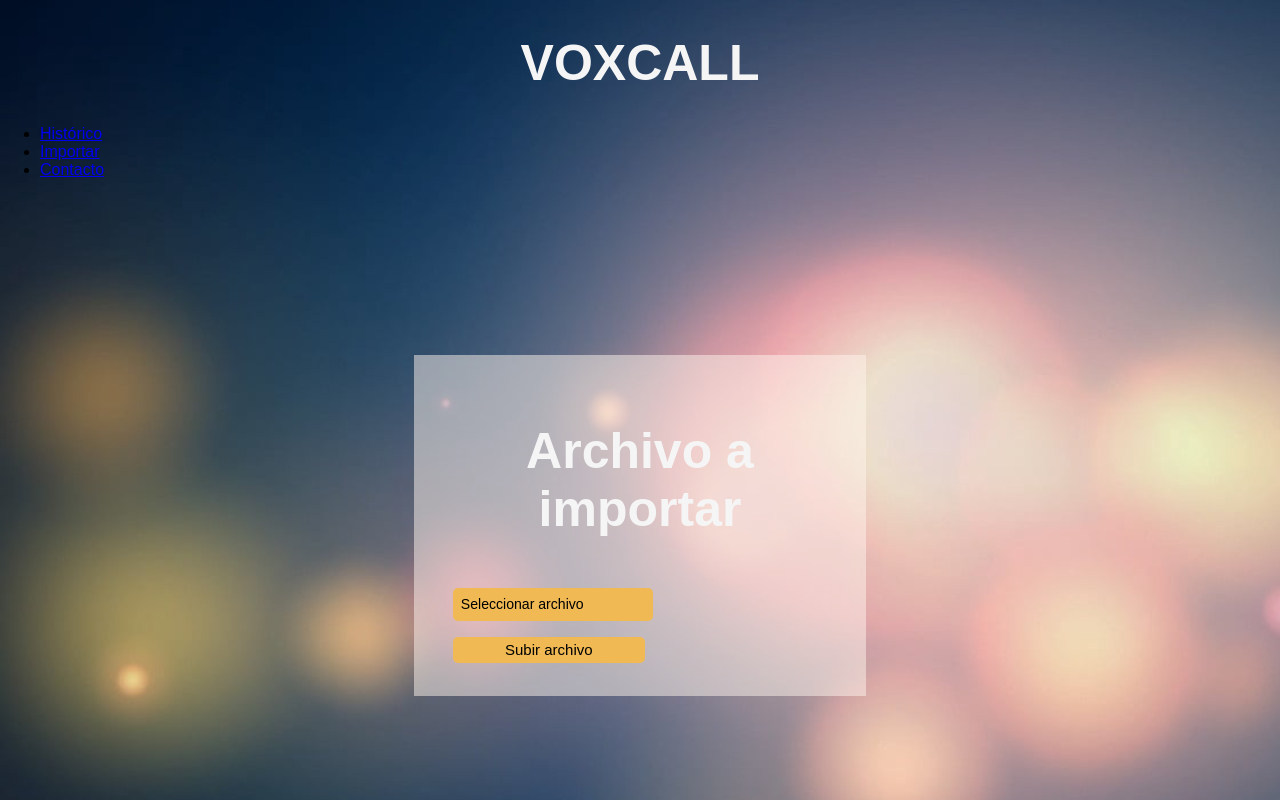
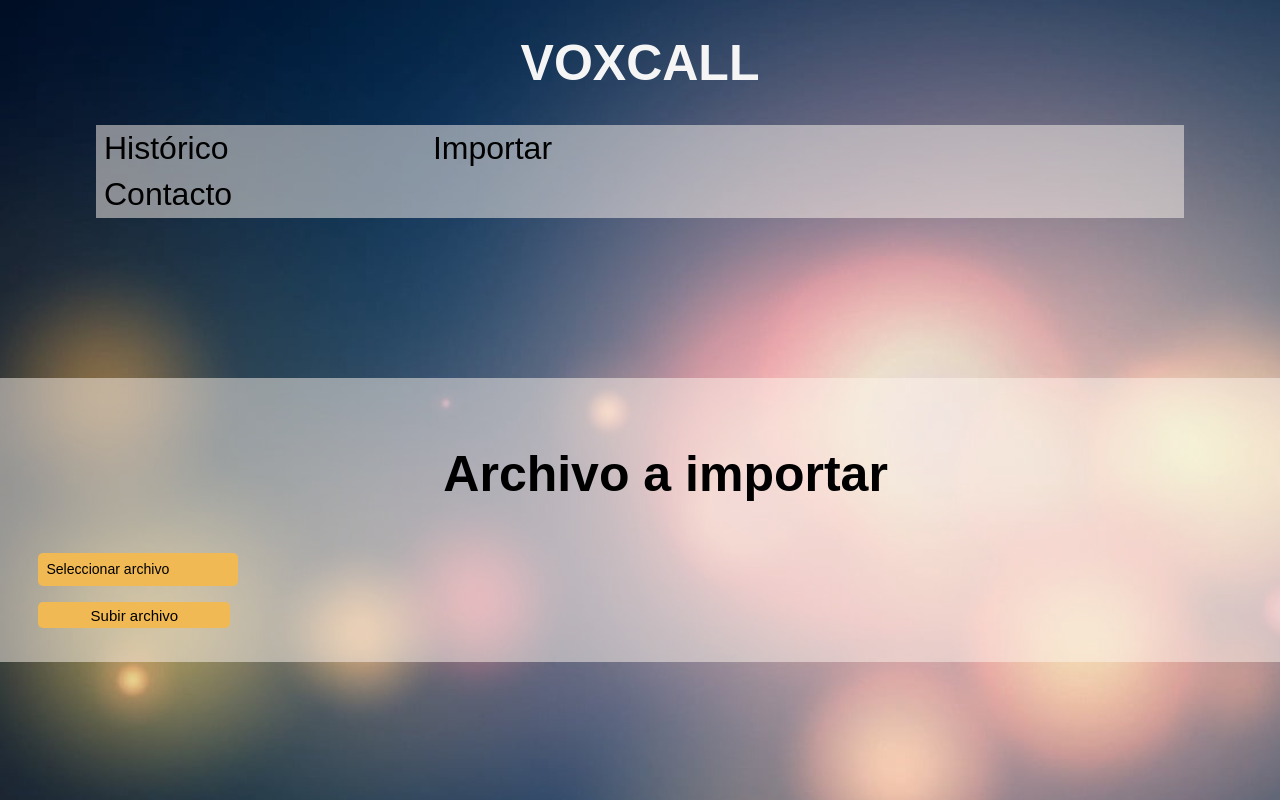
Before and after one commit to dtapia28/voxcall, a Flask app: page /import in a window 1280 px wide; the page is wider, and only the part inside the window is pictured. Run offline with Flask 2, Linux system fonts and the light colour scheme; some libraries are stand-ins or nearby versions.

Commit message:
Respaldo 020920

```diff
--- a/static/css/estilos2.css
+++ b/static/css/estilos2.css
@@ -20,10 +20,14 @@ h1{
     margin-bottom: auto;
     padding: 2vw;
     top: 20vh;
-    width: 25rem;
+    width: 80rem;
     height: rem;
     font-size: 1.3vw;
     background-color: rgb(255, 245, 238,0.5);
+}
+
+.contenedor_cajas h1 {
+    color: black;
 }
 
 .form_login{
@@ -117,6 +121,36 @@ th {
     left: 0px;
     text-align: left;
     width: 7vw;
+}
+
+.menu {
+    background-color: rgb(255, 245, 238,0.5);
+    width: 85%;
+    margin-left: auto;
+    margin-right: auto;
+    position: relative;
+}
+
+.menu ul{
+    list-style: none;
+    margin: 0;
+    padding: 0;
+    width: 90%;
+}
+
+.menu ul li{
+    display: inline-block;
+    padding-right: 15vw;
+    padding-left: 0.5rem;
+    padding-top: 0.3rem;
+    padding-bottom: 0.3rem;
+}
+
+.menu ul li a{
+    display: block;
+    text-decoration: none;
+    font-size: 2rem;
+    color: black;
 }
 
 @media screen and (min-width: 400px) and (max-width: 767px){
```
